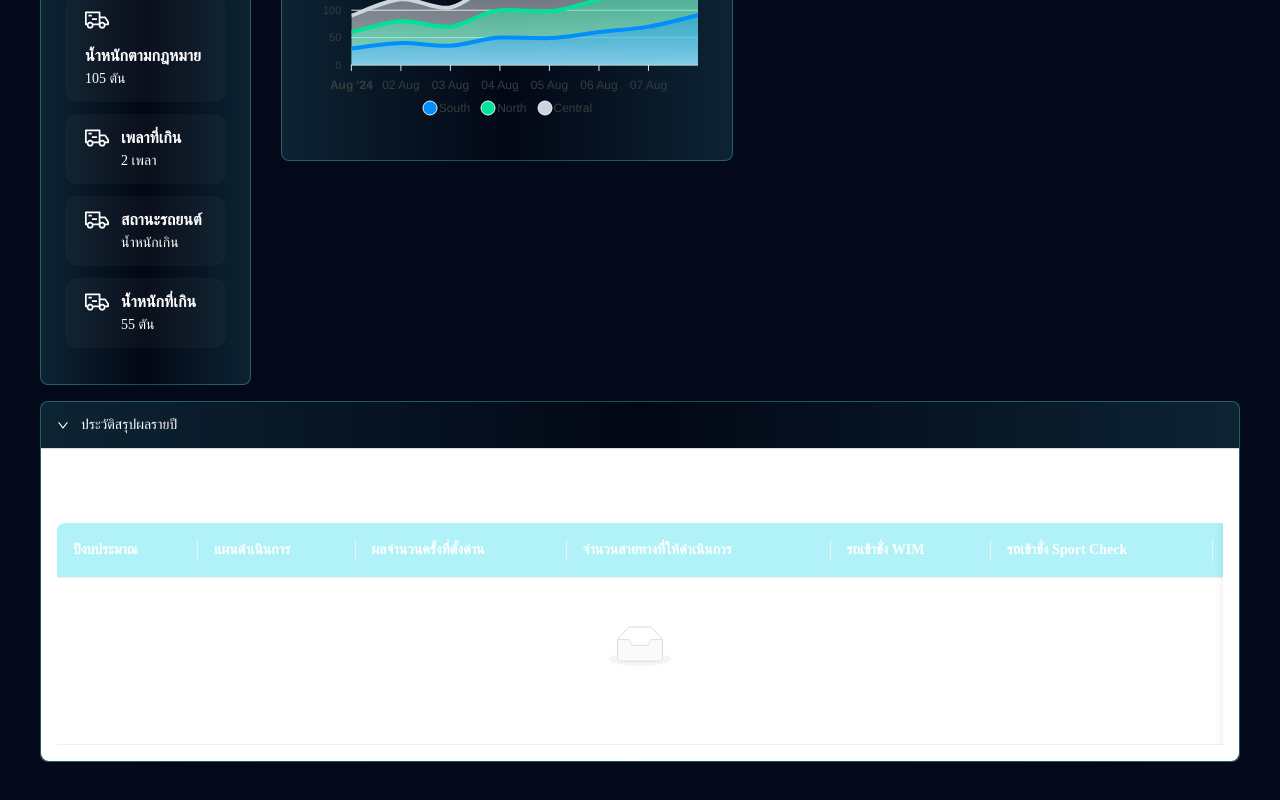
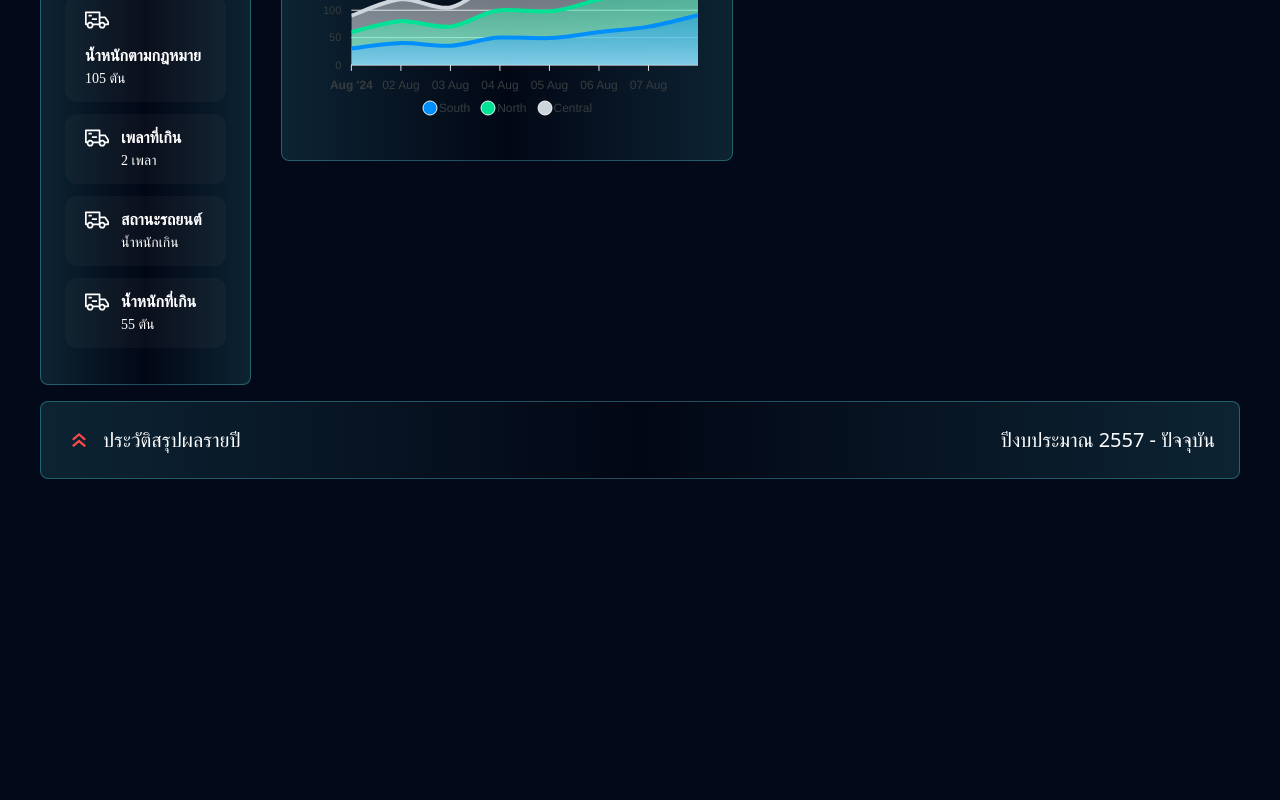
Before and after one commit to PlaymakerDev/dpt-ruralroad, a Next.js app: page /admin/dashboard in a window 1280 px wide. Shown: the part 1076-1876 px from the top of the page. After the commit the page ends 1595 px from the top, so only its background shows below. Built offline with nearby package versions, Linux system fonts and the light colour scheme.

Commit message:
massive update

```diff
--- a/features/admin/dashboard/components/collapse/YearSummary.js
+++ b/features/admin/dashboard/components/collapse/YearSummary.js
@@ -1,25 +1,39 @@
-import React from 'react'
-import { Collapse } from 'antd'
-import TableSummary from './TableSummary';
-import ConfigProvider from 'antd';
+import React, { useState } from 'react'
+import { Card, Row, Col, Typography, Flex } from 'antd'
+import Image from 'next/image'
+import ArrowUp from '@/public/images/arrow-up.svg'
+import { DrawerYearSummary } from '../drawer'
 
 const YearSummary = (props) => {
   const { } = props
-
-  const items = [
-    {
-      key: '1',
-      label: 'ประวัติสรุปผลรายปี',
-      children: <TableSummary />,
-    },
-  ];
+  const [open, setOpen] = useState(false)
 
   return (
-    <Collapse
-      defaultActiveKey={['1']}
-      className='bg-gradient border-lightblue'
-      items={items}
-    />
+    <>
+      <Card className='!cursor-pointer' onClick={() => setOpen(true)}>
+        <Row gutter={[16, 16]} align={'middle'}>
+          <Col xs={24} sm={24} md={24} lg={12} xl={12} xxl={12}>
+            <Flex
+              align='center'
+              gap={10}
+            >
+              <Image
+                src={ArrowUp}
+                alt='arrow-up'
+              />
+              <Typography.Text className='!text-xl !font-IBMPlexSansThaiRegular'>ประวัติสรุปผลรายปี</Typography.Text>
+            </Flex>
+          </Col>
+          <Col xs={24} sm={24} md={24} lg={12} xl={12} xxl={12} className='lg:!text-end'>
+            <Typography.Text className='!text-xl !font-IBMPlexSansThaiRegular'>ปีงบประมาณ 2557 - ปัจจุบัน</Typography.Text>
+          </Col>
+        </Row>
+      </Card>
+      <DrawerYearSummary
+        open={open}
+        setOpen={setOpen}
+      />
+    </>
   )
 }
 
--- /dev/null
+++ b/features/admin/dashboard/components/drawer/DrawerYearSummary.js
@@ -0,0 +1,90 @@
+import React from 'react'
+import { Drawer, Typography, Table } from 'antd'
+
+const Content = (props) => {
+  const { } = props
+
+  const data = [
+    {
+      car_license: '80-6822',
+      province: 'กรุงเทพมหานคร',
+      km: 4,
+      type: 'รถพ่วง (ยาง 8 ล้อ)',
+      overweight_record: 'มีประวัติน้ำหนักเกิน'
+    },
+    {
+      car_license: '80-6822',
+      province: 'กรุงเทพมหานคร',
+      km: 4,
+      type: 'รถพ่วง (ยาง 8 ล้อ)',
+      overweight_record: 'ขาเบียด'
+    },
+  ]
+
+  const columns = [
+    {
+      title: 'ทะเบียนรถ',
+      key: 'car_license',
+      dataIndex: 'car_license'
+    },
+    {
+      title: 'จังหวัด',
+      key: 'province',
+      dataIndex: 'province'
+    },
+    {
+      title: 'กม.',
+      key: 'km',
+      dataIndex: 'km'
+    },
+    {
+      title: 'ประเภท',
+      key: 'type',
+      dataIndex: 'type'
+    },
+    {
+      title: 'ประวัติน้ำหนักเกิน',
+      key: 'overweight_record',
+      dataIndex: 'overweight_record'
+    },
+  ]
+
+  return (
+    <div>
+      <section>
+        <Typography.Title level={4} className='!m-0'>สรุปรายงานผลการกำกับน้ำหนักยานพาหนะ สถานีตรวจสอบน้ำหนัก/หน่วยชั่งพาหนะเคลื่อนที่</Typography.Title>
+        <Typography.Text className='!text-[#C3C3C3]'>ปีงบประมาณ พ.ศ. 2557 - ปัจจุบัน</Typography.Text>
+      </section>
+      <section className='mt-5'>
+        <Table
+          dataSource={data}
+          columns={columns}
+          pagination={false}
+        />
+      </section>
+    </div>
+  )
+}
+
+const DrawerYearSummary = (props) => {
+  const { open, setOpen } = props
+
+  return (
+    <Drawer
+      title={<Typography.Text className='!text-xl !font-IBMPlexSansThaiRegular'>ประวัติสรุปผลรายปี</Typography.Text>}
+      placement={'bottom'}
+      // width={500}
+      onClose={() => setOpen(false)}
+      open={open}
+      extra={<Typography.Text className='!text-xl !font-IBMPlexSansThaiRegular'>ปีงบประมาณ 2557 - ปัจจุบัน</Typography.Text>}
+      // classNames={{
+      //   header: 'my-3'
+      // }}
+      destroyOnClose
+    >
+      <Content />
+    </Drawer>
+  )
+}
+
+export default React.memo(DrawerYearSummary)
--- /dev/null
+++ b/features/admin/dashboard/components/drawer/index.js
@@ -0,0 +1 @@
+export { default as DrawerYearSummary } from './DrawerYearSummary'
--- a/features/admin/dashboard/components/table/TableCargo.js
+++ b/features/admin/dashboard/components/table/TableCargo.js
@@ -53,6 +53,9 @@ const TableCargo = (props) => {
     <Table
       dataSource={data}
       columns={columns}
+      pagination={{
+        position: ['bottomCenter']
+      }}
     />
   )
 }
--- a/theme/themeConfig.js
+++ b/theme/themeConfig.js
@@ -1,5 +1,13 @@
 const theme = {
 	components: {
+		Drawer: {
+			colorBgElevated: '#030918'
+
+		},
+		Table: {
+			headerBg: '#163B49',
+			rowHoverBg: '#232d4e'
+		},
 		Modal: {
 			headerBg: '#17213A',
 			contentBg: '#17213A',
```
Also changed, not shown: styles/antd.css (+6 -2 lines), public/images/arrow-up.svg (added).
